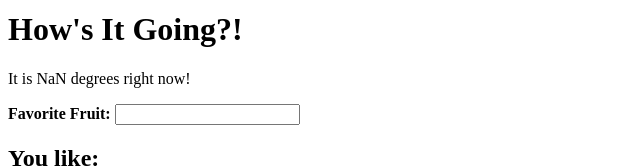
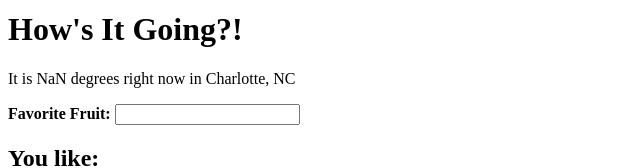
Before and after one commit to dtran2386/angularPractice, a plain HTML site: page index.html in a window 1280 px wide. Shown: the part 164-332 px from the top of the page, without its empty margins (0-640 px from the left). Drawn offline with nearby package versions, Linux system fonts and the light colour scheme; no server answers.

Commit message:
changed openweather api rendering

```diff
--- a/index.html
+++ b/index.html
@@ -21,7 +21,7 @@
       <h1>{{ myHeader }}</h1>
    </div>
    <div ng-controller="weatherCtrl">
-       <p>It is {{ myWeather.main.temp | kelvin }} degrees right now!</p>
+       <p>It is {{ myWeather.main.temp | kelvin }} degrees right now in Charlotte, NC</p>
    </div>
    <div ng-controller="inputCtrl">
         <b>Favorite Fruit:</b> <input ng-model="fruit">
```
